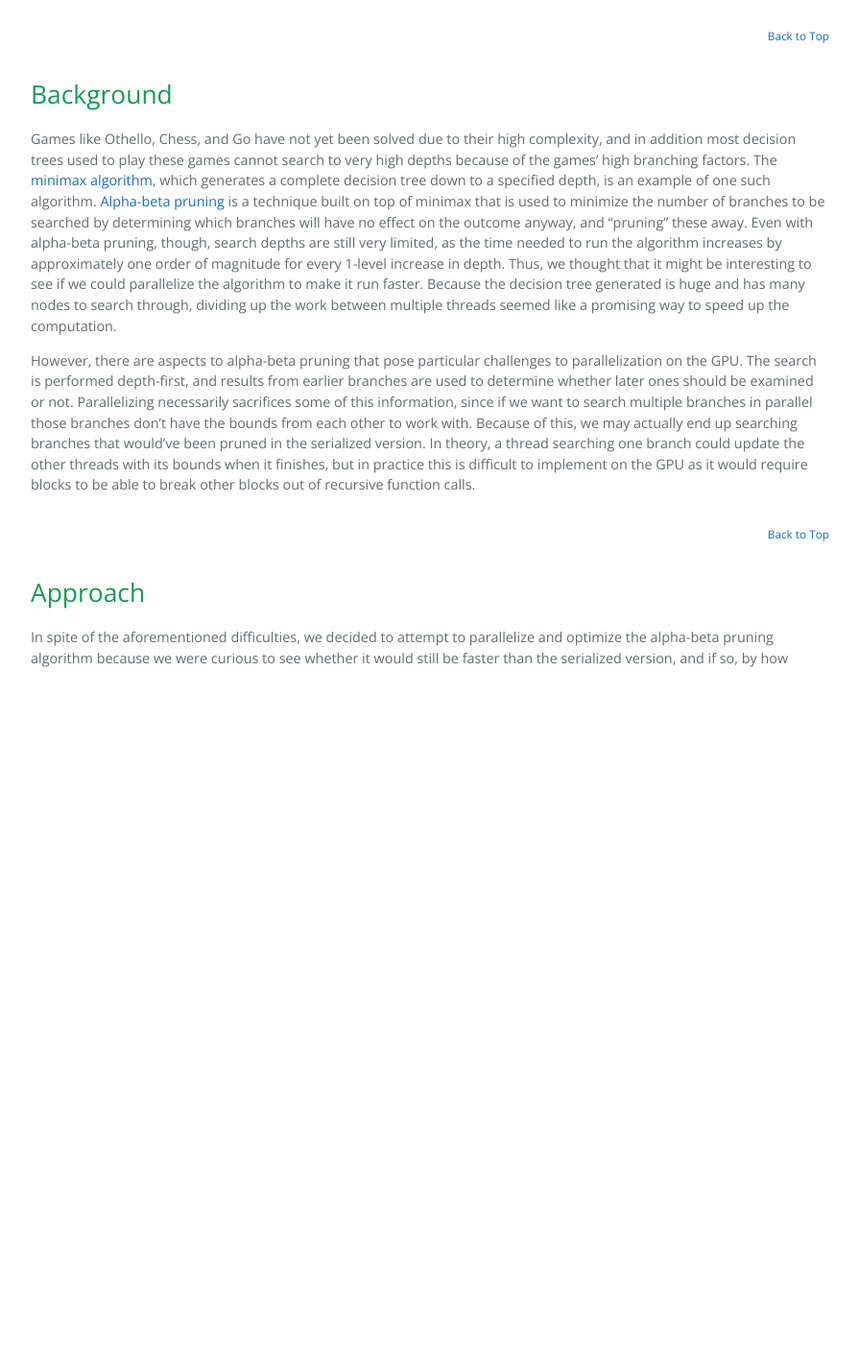
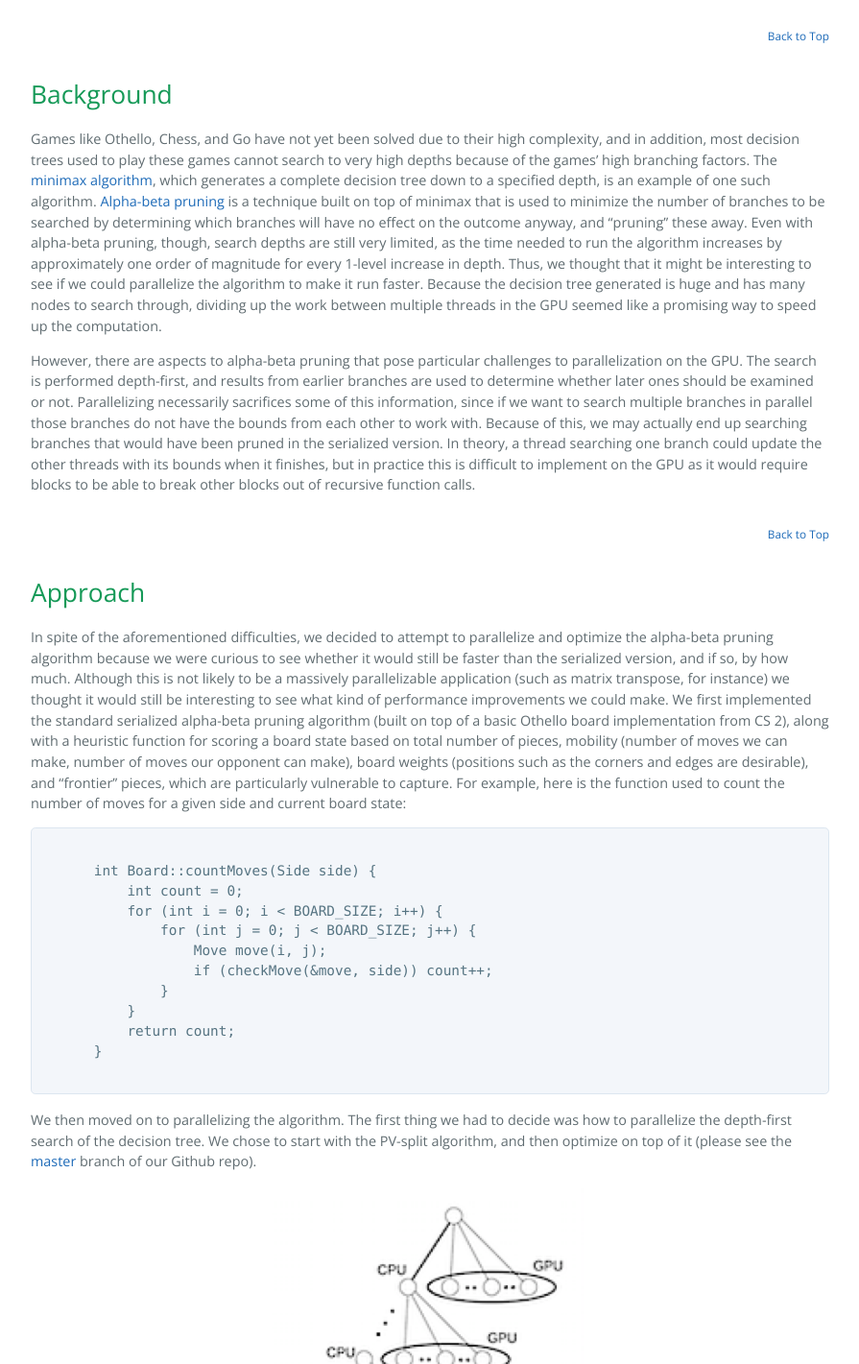
Before and after one commit to xcindylin/CS179-Project, a plain HTML site: page index.html in a window 1280 px wide. Shown: the part 825-2246 px from the top of the page at 96% size, without its empty margins (192-1087 px from the left). Drawn offline with nearby package versions, Linux system fonts and the light colour scheme.

Commit message:
add master branch link

```diff
--- a/index.html
+++ b/index.html
@@ -31,21 +31,21 @@
     <section class="main-content">
       <h2>
       <a id="summary" class="anchor" href="#summary" aria-hidden="true"><span class="octicon octicon-link"></span></a>Summary</h2>
-      <p>The last time we worked together on a project was when we were freshmen in CS 2, writing an alpha-beta pruning algorithm to play Othello for the final tournament of the class. Our algorithm was pretty good, but not great - it ended up maybe 10th out of about 50, and one of our biggest problems was that if we tried to increase our search depth, we would run out of computation time. We decided to try to parallelize the algorithm using the GPU and compare its performance to the serialized version on several different board sizes.</p>
+      <p>The last time we worked together on a project was when we were freshmen in CS 2, writing an alpha-beta pruning algorithm to play Othello for the final tournament of the class. Our algorithm was pretty good, but not great - it ended up maybe 10th out of about 50, and one of our biggest problems was that if we tried to increase our search depth in the decision tree, we would run out of computation time. We decided to try to parallelize the algorithm using the GPU and compare its performance to the serialized version on several different board sizes and search depths.</p>
 
       <h6 align="right"><a href="#top">Back to Top</a></h6>
 
       <h2>
       <a id="background" class="anchor" href="#background" aria-hidden="true"><span class="octicon octicon-link"></span></a>Background</h2>
-      <p>Games like Othello, Chess, and Go have not yet been solved due to their high complexity, and in addition most decision trees used to play these games cannot search to very high depths because of the games’ high branching factors. The <a href="http://en.wikipedia.org/wiki/Minimax">minimax algorithm</a>, which generates a complete decision tree down to a specified depth, is an example of one such algorithm. <a href="http://en.wikipedia.org/wiki/Alpha%E2%80%93beta_pruning">Alpha-beta pruning</a> is a technique built on top of minimax that is used to minimize the number of branches to be searched by determining which branches will have no effect on the outcome anyway, and “pruning” these away. Even with alpha-beta pruning, though, search depths are still very limited, as the time needed to run the algorithm increases by approximately one order of magnitude for every 1-level increase in depth. Thus, we thought that it might be interesting to see if we could parallelize the algorithm to make it run faster. Because the decision tree generated is huge and has many nodes to search through, dividing up the work between multiple threads seemed like a promising way to speed up the computation.</p>
+      <p>Games like Othello, Chess, and Go have not yet been solved due to their high complexity, and in addition, most decision trees used to play these games cannot search to very high depths because of the games’ high branching factors. The <a href="http://en.wikipedia.org/wiki/Minimax">minimax algorithm</a>, which generates a complete decision tree down to a specified depth, is an example of one such algorithm. <a href="http://en.wikipedia.org/wiki/Alpha%E2%80%93beta_pruning">Alpha-beta pruning</a> is a technique built on top of minimax that is used to minimize the number of branches to be searched by determining which branches will have no effect on the outcome anyway, and “pruning” these away. Even with alpha-beta pruning, though, search depths are still very limited, as the time needed to run the algorithm increases by approximately one order of magnitude for every 1-level increase in depth. Thus, we thought that it might be interesting to see if we could parallelize the algorithm to make it run faster. Because the decision tree generated is huge and has many nodes to search through, dividing up the work between multiple threads in the GPU seemed like a promising way to speed up the computation.</p>
 
-      <p>However, there are aspects to alpha-beta pruning that pose particular challenges to parallelization on the GPU. The search is performed depth-first, and results from earlier branches are used to determine whether later ones should be examined or not. Parallelizing necessarily sacrifices some of this information, since if we want to search multiple branches in parallel those branches don’t have the bounds from each other to work with. Because of this, we may actually end up searching branches that would’ve been pruned in the serialized version. In theory, a thread searching one branch could update the other threads with its bounds when it finishes, but in practice this is difficult to implement on the GPU as it would require blocks to be able to break other blocks out of recursive function calls.</p>
+      <p>However, there are aspects to alpha-beta pruning that pose particular challenges to parallelization on the GPU. The search is performed depth-first, and results from earlier branches are used to determine whether later ones should be examined or not. Parallelizing necessarily sacrifices some of this information, since if we want to search multiple branches in parallel those branches do not have the bounds from each other to work with. Because of this, we may actually end up searching branches that would have been pruned in the serialized version. In theory, a thread searching one branch could update the other threads with its bounds when it finishes, but in practice this is difficult to implement on the GPU as it would require blocks to be able to break other blocks out of recursive function calls.</p>
 
       <h6 align="right"><a href="#top">Back to Top</a></h6>
 
       <h2>
       <a id="approach" class="anchor" href="#approach" aria-hidden="true"><span class="octicon octicon-link"></span></a>Approach</h2>
-      <p>In spite of the aforementioned difficulties, we decided to attempt to parallelize and optimize the alpha-beta pruning algorithm because we were curious to see whether it would still be faster than the serialized version, and if so, by how much. Although this isn’t likely to be a massively parallelizable application (such as matrix transpose, for instance) we thought it would still be interesting to see what kind of performance improvements we could make. We first implemented the standard serialized alpha-beta pruning algorithm (built on top of a basic Othello board implementation from CS 2), along with a heuristic function for scoring a board state based on total number of pieces, mobility (number of moves we can make, number of moves our opponent can make), board weights (positions such as the corners and edges are desirable), and “frontier” pieces, which are particularly vulnerable to capture. For example, here’s the function used to count the number of moves for a given side and current board state:</p>
+      <p>In spite of the aforementioned difficulties, we decided to attempt to parallelize and optimize the alpha-beta pruning algorithm because we were curious to see whether it would still be faster than the serialized version, and if so, by how much. Although this is not likely to be a massively parallelizable application (such as matrix transpose, for instance) we thought it would still be interesting to see what kind of performance improvements we could make. We first implemented the standard serialized alpha-beta pruning algorithm (built on top of a basic Othello board implementation from CS 2), along with a heuristic function for scoring a board state based on total number of pieces, mobility (number of moves we can make, number of moves our opponent can make), board weights (positions such as the corners and edges are desirable), and “frontier” pieces, which are particularly vulnerable to capture. For example, here is the function used to count the number of moves for a given side and current board state:</p>
 
       <pre><code>
       int Board::countMoves(Side side) {
@@ -60,7 +60,7 @@
       }
       </code></pre>
 
-      <p>We then moved on to parallelizing the algorithm. The first thing we had to decide was how to parallelize the depth-first search of the decision tree. We chose to start with the PV-split algorithm, and then optimize on top of it.</p>
+      <p>We then moved on to parallelizing the algorithm. The first thing we had to decide was how to parallelize the depth-first search of the decision tree. We chose to start with the PV-split algorithm, and then optimize on top of it (please see the <a href="https://github.com/xcindylin/CS179-Project">master</a> branch of our Github repo).</p>
 
       <img src="PVSplit.png">
 
```
